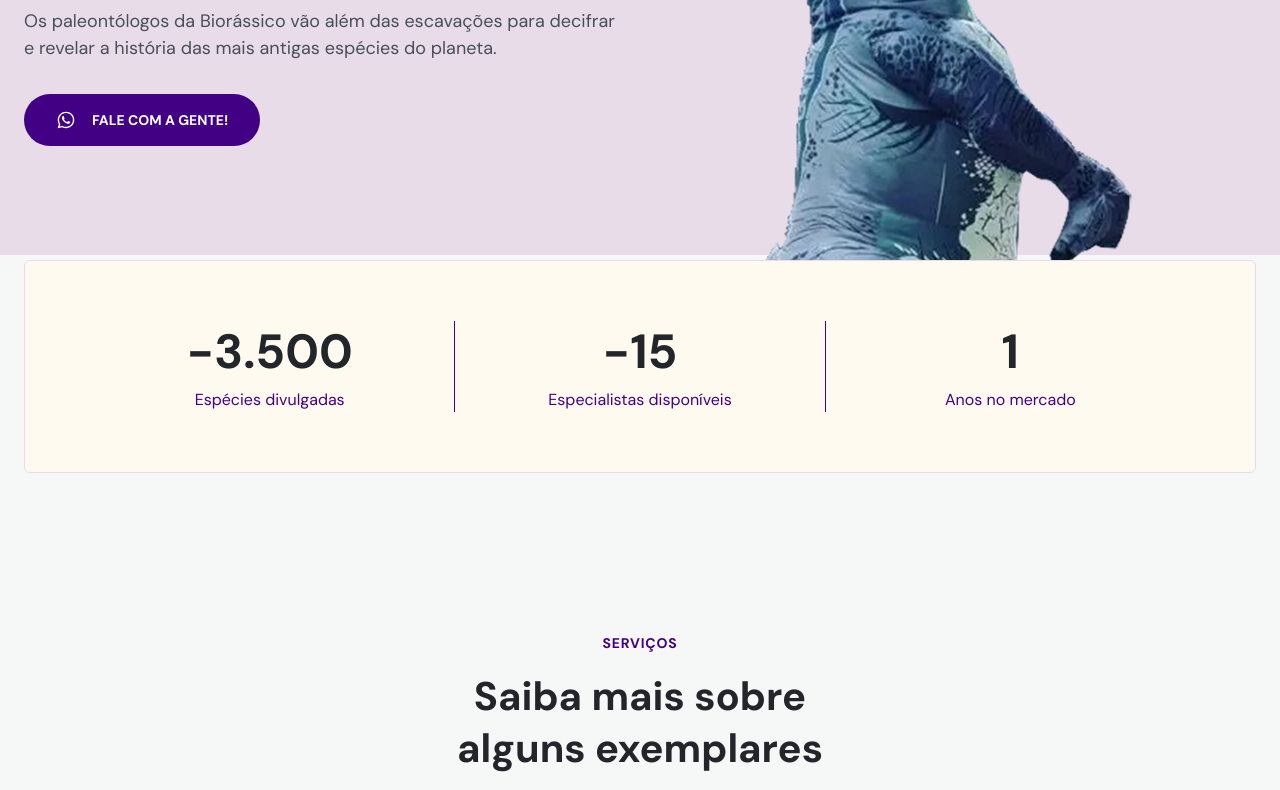
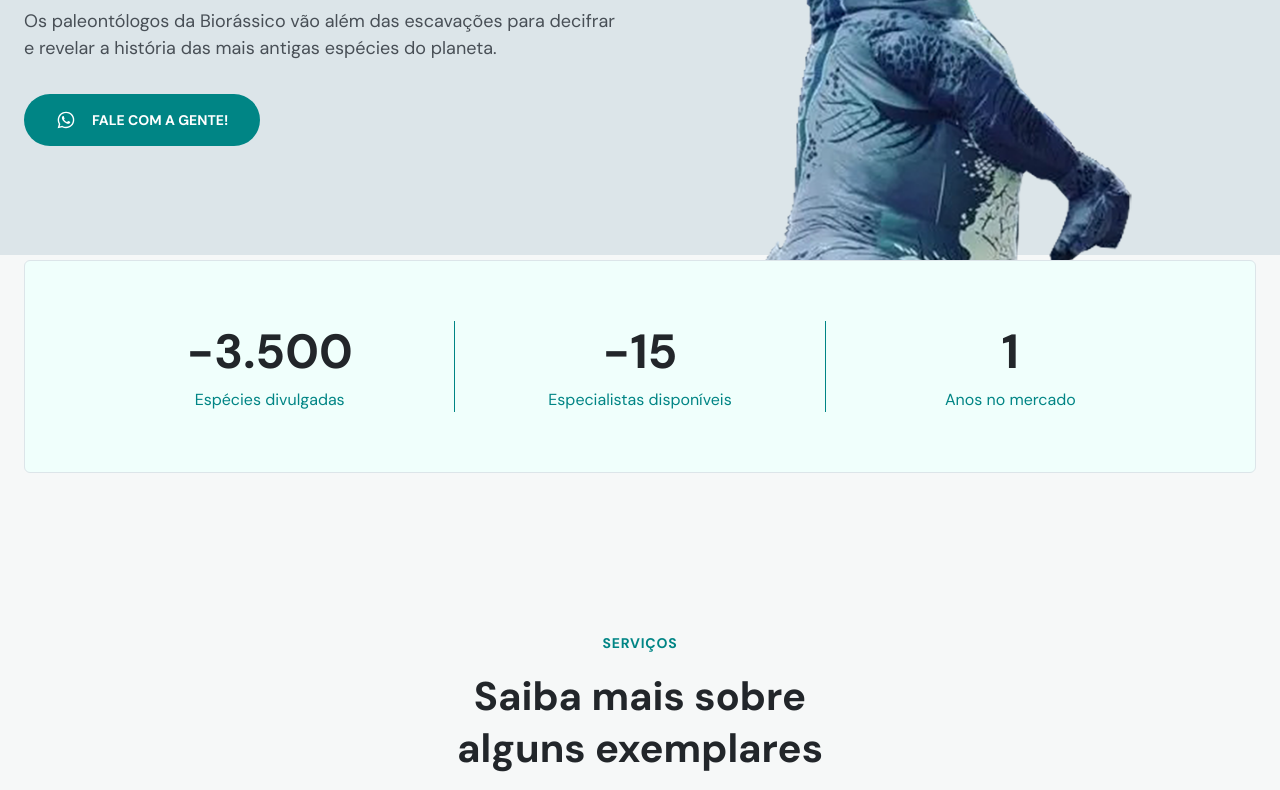
Before and after one commit to Krat-s/Biorassico, a plain HTML site: page index.html in a window 1280 px wide. Shown: the part 441-1231 px from the top of the page. Drawn offline with nearby package versions, Linux system fonts and the light colour scheme; a web font is replaced by a local one.

Commit message:
Mudança de cor

```diff
--- a/style.css
+++ b/style.css
@@ -6,12 +6,12 @@
 }
 
 :root {
-  --hue: 270;
+  --hue: 180;
   --primary-color: hsl(var(--hue), 100%, 26%);
   --headline: hsl(210, 11%, 15%);
   --paragraph: hsl(210, 9%, 31%);
 
-  --brand-beige: hsl(39, 100%, 97%);
+  --brand-beige: hsl(168, 100%, 97%);
   --brand-light: hsl(calc(var(--hue) + 22), 23%, 89%);
   --brand-light-2: hsl(calc(var(--hue) + 10), 14%, 97%);
   --brand-dark: hsl(var(--hue), 100%, 14%);
```
